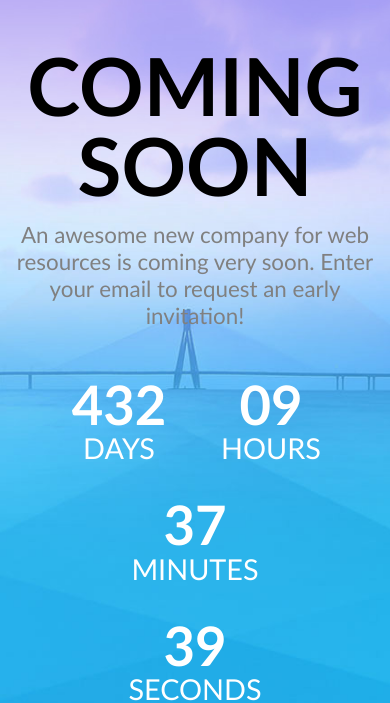
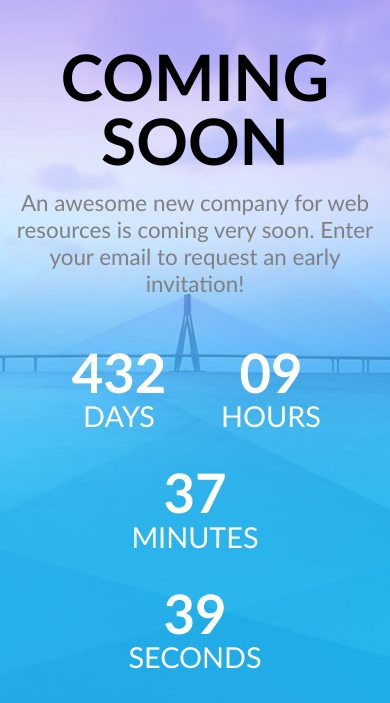
Before and after one commit to Gintaras68/web-dev-3-coming-soon, a website: page index.html in a window 390 px wide. Shown: the part 147-850 px from the top of the page. Drawn offline with Linux system fonts and the light colour scheme.

Commit message:
smoller title in mobile.

```diff
--- a/css/pages/home.css
+++ b/css/pages/home.css
@@ -88,6 +88,7 @@ footer.container {
 .socials {
   padding: 1.25rem 0;
   display: flex;
+  flex-wrap: wrap;
   justify-content: center;
   gap: 1.13rem;
   border-bottom: 2px solid #fff3;
@@ -165,6 +166,9 @@ footer p {
 
 /* 600px */
 @media (max-width: 38rem) {
+  .hero-title {
+    font-size: 4rem;
+  }
   .footer-copyrights {
     display: block;
 
```
